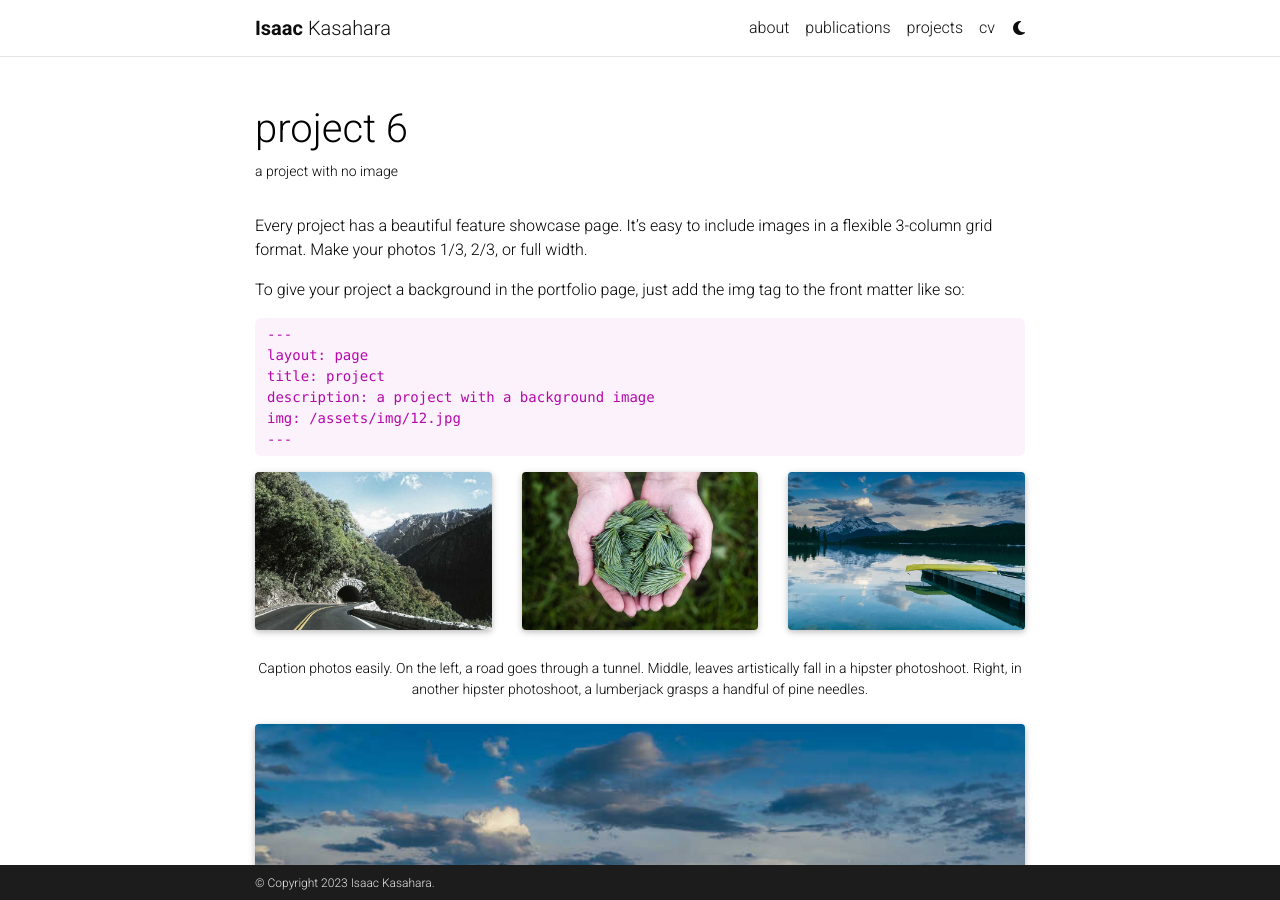
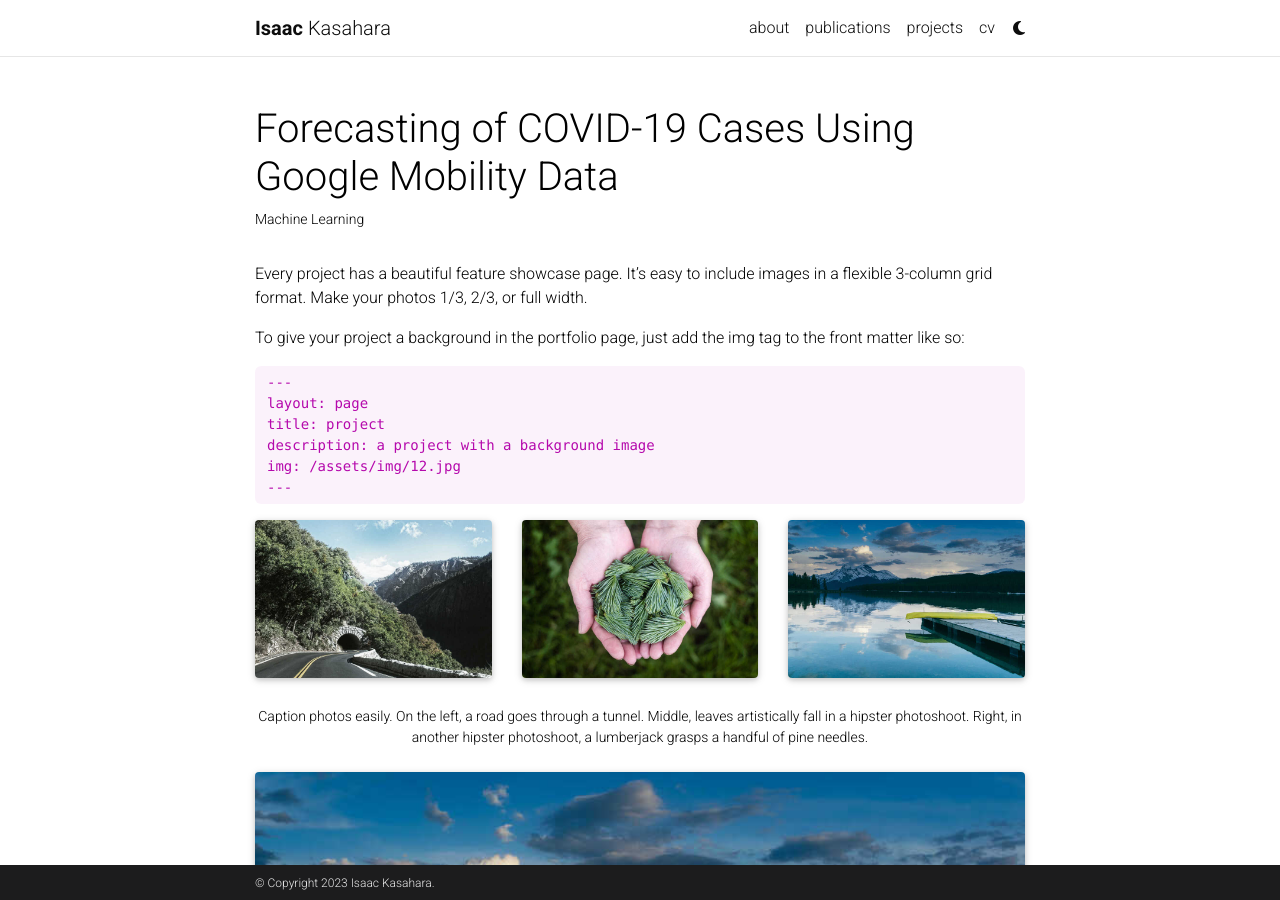
Before and after one commit to Kasai2020/Kasai2020.github.io, a Jekyll site: the page built from _projects/6_project.md, in a window 1280 px wide and 900 px high. Built offline with Jekyll 4.4.1, drawn with Linux system fonts in a browser that asks for light colours; comment, search, counter and statistics services are not loaded; a style sheet for code colours, icons or effects is not loaded.

Commit message:
Update 6_project.md

```diff
--- a/_projects/6_project.md
+++ b/_projects/6_project.md
@@ -1,10 +1,10 @@
 ---
 layout: page
-title: project 6
-description: a project with no image
+title: Forecasting of COVID-19 Cases Using Google Mobility Data
+description: Machine Learning
 img:
 importance: 4
-category: fun
+category: class projects
 ---
 
 Every project has a beautiful feature showcase page.
```
